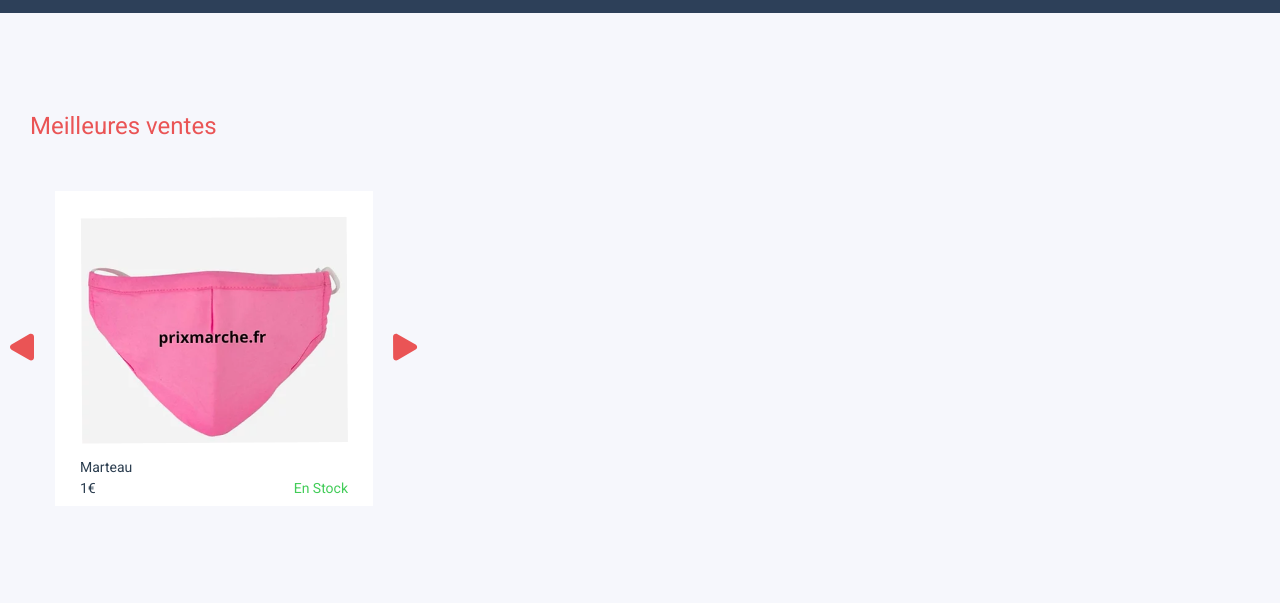
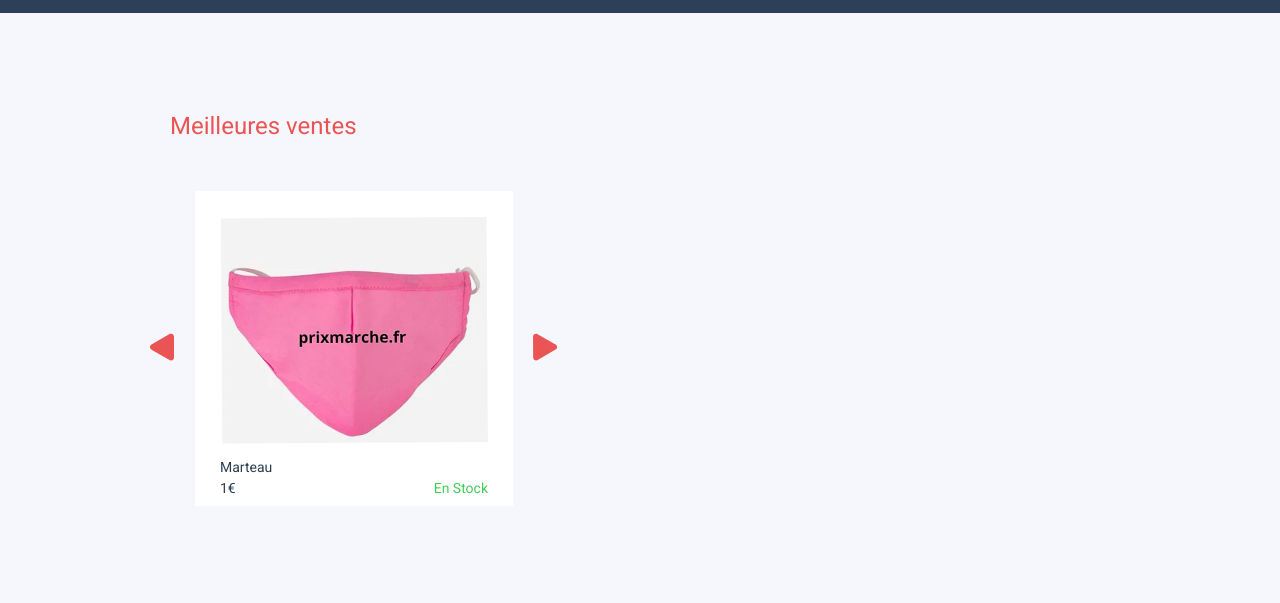
Before and after one commit to Dsaquel/prixba, a website: page src/index.html in a window 1280 px wide. Shown: the part 186-789 px from the top of the page. Drawn offline with nearby package versions, Linux system fonts and the light colour scheme.

Commit message:
fixed css

```diff
--- a/src/scss/index.scss
+++ b/src/scss/index.scss
@@ -48,6 +48,11 @@
       width: 15px;
     }
   }
+}
+
+section {
+  max-width: 1000px;
+  margin: auto;
 }
 
 .section-title {
```
Also changed, not shown: src/index.html (+1 -3 lines), src/scss/css/global.css, 1 other file.
